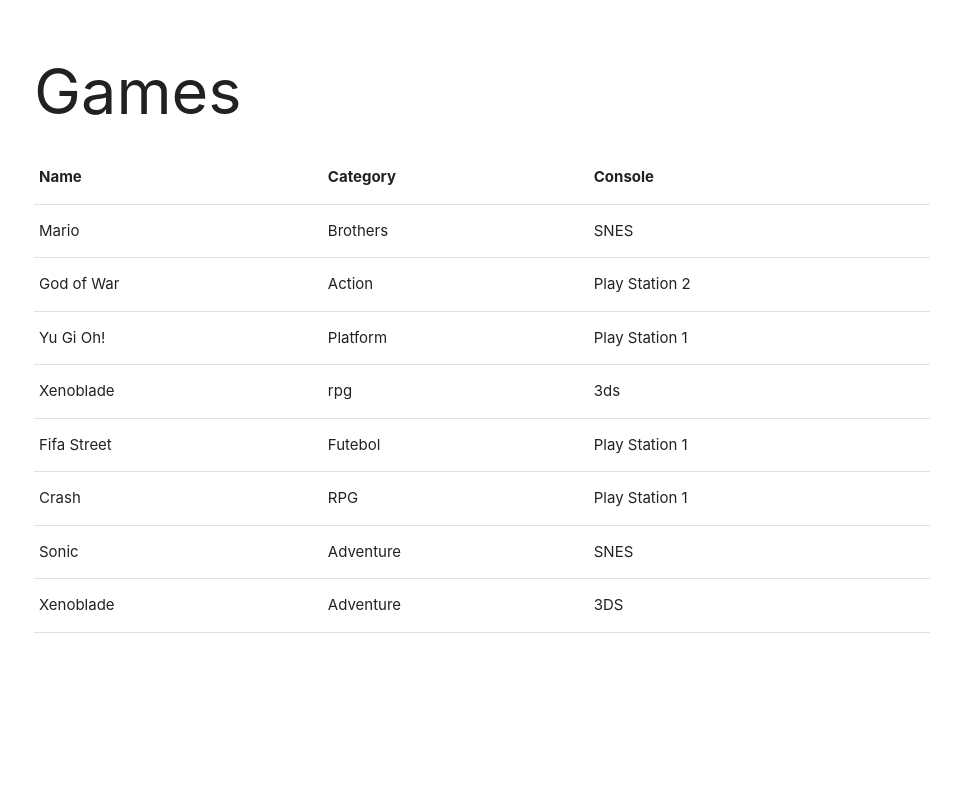
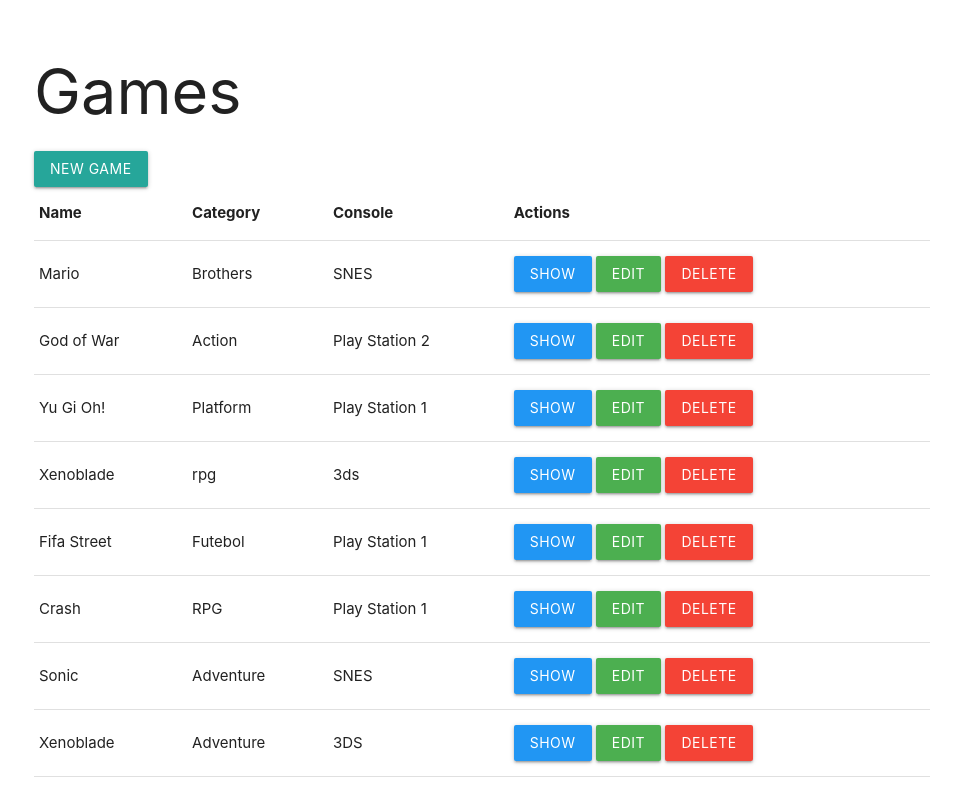
Before and after one commit to bergpb/gameteca, a Flask app: page / in a window 1280 px wide. Shown: the whole page, without its empty margins (158-1119 px from the left). Run offline with Flask 2, Linux system fonts and the light colour scheme; data comes from the database, SQL or seed files in the repository; both versions use the stored data as it was after the commit.

Commit message:
inseção de imagens, opção deletar adicionada

```diff
--- a/app.py
+++ b/app.py
@@ -1,8 +1,11 @@
-from flask import Flask, render_template, request, redirect, session, flash, url_for
+from flask import Flask, render_template, request, redirect, session, flash, url_for, send_from_directory
 from model import User, Game, db
+import os
 
 app = Flask(__name__)
 app.config['SQLALCHEMY_DATABASE_URI'] = 'sqlite:///db.sqlite'
+# get absolute path from current file and concat
+app.config['UPLOAD_PATH'] = os.path.dirname(os.path.abspath(__file__)) + '/uploads'
 
 app.secret_key = 'teste'
 
@@ -15,24 +18,23 @@
                             next=next)
 
 
-@app.route('/logout', methods=['GET'])
-def logout():
-    session['user_logged'] = None
-    flash('Please login again.', 'red')
-    # in url_for pass a name of method to redirect into your route
-    return redirect(url_for('login'))
-
-
-@app.route('/auth', methods=['POST'])
+@app.route('/auth', methods=['POST',])
 def auth():
-    if 'senha' == request.form['password']:
-        session['user_logged'] = request.form['username']
-        # pass a class inside a flash message
-        flash(request.form['username'] + ' logged.', 'green')
-        next_page = request.form['next']
-        return redirect(next_page)
+    usuario = User.query.filter_by(username = request.form['username']).first()
+    print(usuario)
+    if usuario:
+        if usuario.password == request.form['password']:
+            # save username in session
+            session['user_logged'] = request.form['username']
+            # pass a class inside a flash message
+            flash(request.form['username'] + ' logged.', 'green')
+            next_page = request.form['next']
+            return redirect(next_page)
+        else:
+            flash('Password invalid', 'red')
+            return redirect(url_for('login'))
     else:
-        flash('Username or password invalid', 'red')
+        flash('Username invalid', 'red')
         return redirect(url_for('login'))
 
 
@@ -43,7 +45,7 @@
                             tab_name="Listing Games", games=lista)
 
 
-@app.route('/new')
+@app.route('/new', methods=['GET',])
 def new():
     if 'user_logged' not in session or session['user_logged'] == None:
         flash('Please login.', 'red')
@@ -63,7 +65,59 @@
     game = Game(name=name, category=category, console=console)
     db.session.add(game)
     db.session.commit()
+    # uploading image to server
+    image = request.files['image']
+    load_path = app.config['UPLOAD_PATH']
+    image.save('{}/capa_{}.jpg'.format(load_path, game.id))
     return redirect(url_for('index'))
+
+
+@app.route('/edit/<int:game_id>', methods=['GET',])
+def edit(game_id):
+    if 'user_logged' not in session or session['user_logged'] == None:
+        flash('Please login.', 'red')
+        # Save try in user access to redirect to here again after login
+        return redirect(url_for('login', next=url_for('edit')))
+    else:
+        game = Game.query.filter_by(id = game_id).first()
+        return render_template('edit.html', title='Edit Game',
+                                tab_name="Edit Game", game = game, cover_game = 'capa_{}.jpg'.format(game.id))
+
+@app.route('/update', methods=['POST',])
+def update():
+    # update values in bd, retrieve by id and get form values passing into a object
+    # or you can pass value into url and update value too (make this???)
+    name = request.form['name']
+    category = request.form['category']
+    console = request.form['console']
+    game = Game.query.get(request.form['game_id'])
+    game.name = name
+    game.category = category
+    game.console = console
+    db.session.commit()
+    return redirect(url_for('index'))
+
+
+@app.route('/delete/<int:game_id>', methods=['GET',])
+def delete(game_id):
+    game = Game.query.get(game_id)
+    db.session.delete(game)
+    db.session.commit()
+    flash('Game removed.', 'orange')
+    return redirect(url_for('index'))
+
+
+@app.route('/logout', methods=['GET',])
+def logout():
+    session['user_logged'] = None
+    flash('Please login again.', 'red')
+    # in url_for pass a name of method to redirect into your route
+    return redirect(url_for('login'))
+
+
+@app.route('/uploads/<filename>', methods=['GET',])
+def image(filename):
+    return send_from_directory('uploads', filename)
 
 
 if __name__ == '__main__':
--- a/templates/list_games.html
+++ b/templates/list_games.html
@@ -1,11 +1,13 @@
 {% extends "template.html" %}
 {% block content %}
+  <a class="waves-effect waves-light btn" href="{{ url_for('new') }}">New Game</a>
   <table class="table is-bordered is-striped is-narrow is-hoverable is-fullwidth">
       <thead class="thead-default">
           <tr>
               <th>Name</th>
               <th>Category</th>
               <th>Console</th>
+              <th>Actions</th>
           </tr>
       </thead>
       <tbody>
@@ -14,6 +16,13 @@
             <td>{{ game.name }}</td>
             <td>{{ game.category }}</td>
             <td>{{ game.console }}</td>
+            <!--pass a game_id to edit url-->
+            <td>
+              <!--show info for game-->
+              <a class="waves-effect waves-light btn blue" href="#">Show</a>
+              <a class="waves-effect waves-light btn green" href="{{ url_for('edit', game_id = game.id) }}">Edit</a>
+              <a class="waves-effect waves-light btn red" href="{{ url_for('delete', game_id = game.id) }}">Delete</a>
+            </td>
           </tr>
       {% endfor %}
       </tbody>
```
Also changed, not shown: model.py (+0 -9 lines), templates/edit.html (added, +36 -0 lines), templates/new_game.html (+12 -1 lines), db.sqlite, photo5086896885733632018.jpg (added), uploads/capa_8.jpg (added), uploads/capa_default.jpg (added), uploads/photo5086896885733632018.jpg (added), 2 other files.
